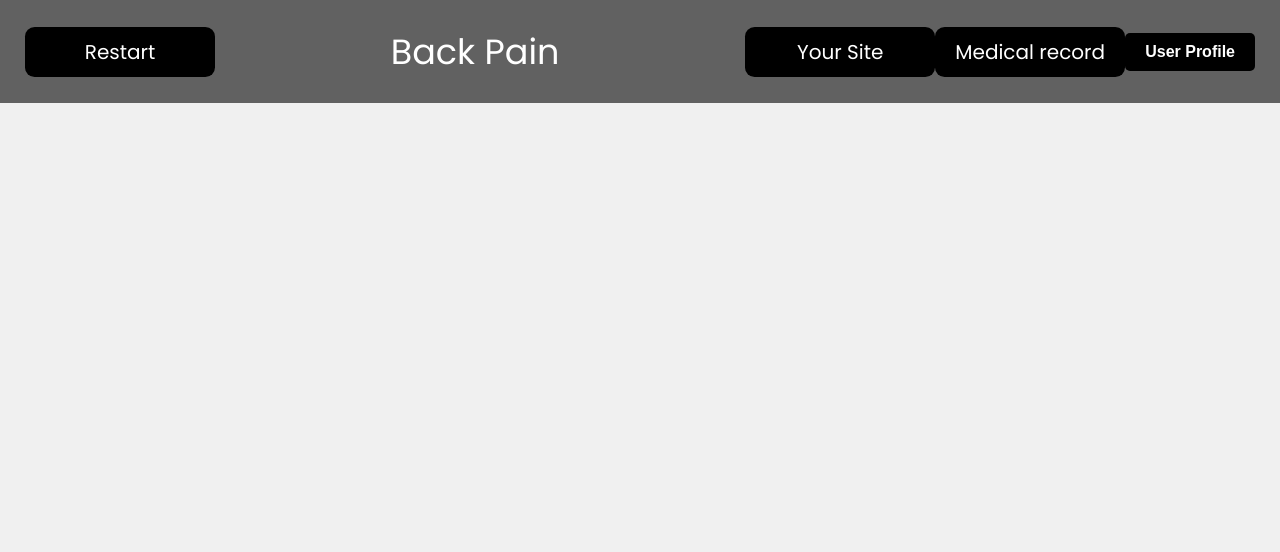
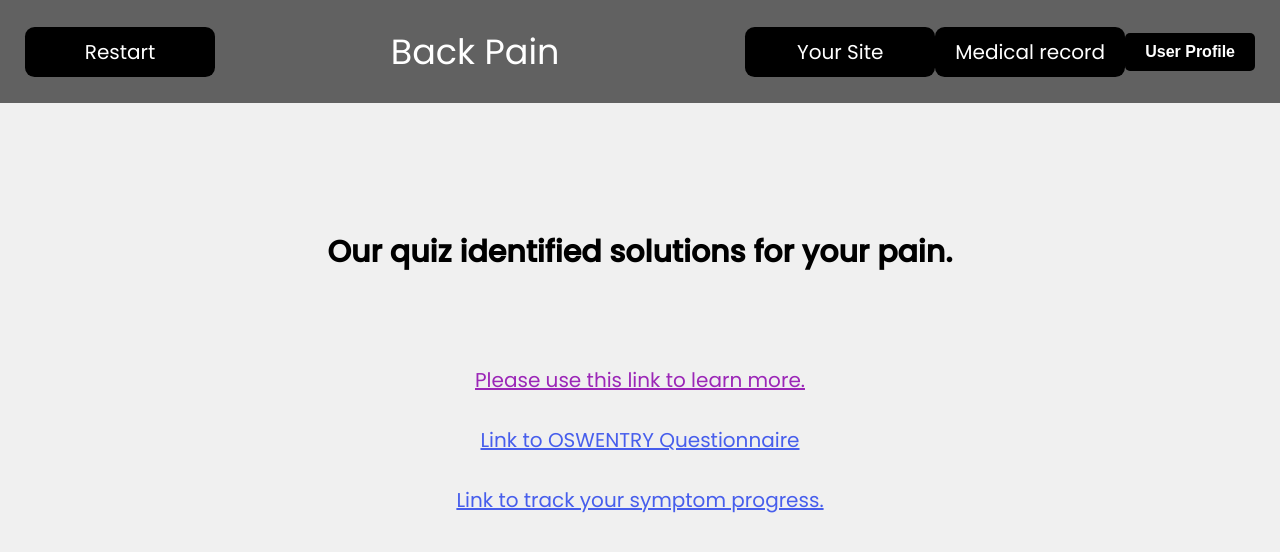
Before and after one commit to apurvsibal/RedFlagsBITS, a Flask app: page /diagnosis in a window 1280 px wide. Shown: the top 552 px of the page. Run offline with Flask 2, Linux system fonts and the light colour scheme.

Commit message:
Added all graphs

```diff
--- a/app.py
+++ b/app.py
@@ -30,17 +30,40 @@ app.secret_key = secret_key
 path = str(os.path.dirname(os.path.abspath(__file__)))
 path = path.replace('\\', '/')
 app.config['files'] = path + '/temp/'
+
 db = sqlite3.connect('backpain.db', check_same_thread=False) # Connect to database
 cursor = db.cursor()
 cursor.execute('''CREATE TABLE IF NOT EXISTS symptoms(
     id INTEGER PRIMARY KEY AUTOINCREMENT,
-    date DATE,
+    datetime_column TEXT,
     symptom1 TEXT,
     symptom2 TEXT,
     symptom3 TEXT,
     symptom4 TEXT);''')
-    # add more tables if necessary
+# also too include: username TEXT,
 db.commit() # Create "symptoms" table if not already created
+cursor.execute('''CREATE TABLE IF NOT EXISTS oswentry_individual(
+    id INTEGER PRIMARY KEY AUTOINCREMENT,
+    datetime_column TEXT,
+    score1 INT,
+    score2 INT,
+    score3 INT,
+    score4 INT,
+    score5 INT,
+    score6 INT,
+    score7 INT,
+    score8 INT,
+    score9 INT,
+    score10 INT);''')
+# also too include: username TEXT,
+db.commit() # Create "oswentry_individual" table if not already created
+cursor.execute('''CREATE TABLE IF NOT EXISTS oswentry_total(
+    id INTEGER PRIMARY KEY AUTOINCREMENT,
+    datetime_column TEXT,
+    score INT);''')
+# also too include: username TEXT,
+db.commit() # Create "oswentry_total" table if not already created
+db.close()
 
 babel = Babel(app)
 app.config['LANGUAGES'] = {'en': 'English', 'es': 'Spanish', 'fr': 'French', 'hi':'Hindi','zh':'Chinese'}
@@ -207,12 +230,15 @@ def mobile_msk_questionaire():
             answers[q] = request.form.get(q)  # Get the answer to the question q
             symptom_data.append(answers[q])  # Adds answer by patients into array
         diagnosis_URL = model.diagnose(questions, answers)  # Gets the diagnosis based on the answers to the questions
-        today = date.today().isoformat()
+        today = datetime.now().strftime('%Y-%m-%d %H:%M:%S')
+        db = sqlite3.connect('backpain.db', check_same_thread=False) # Connect to database
+        cursor = db.cursor()
         cursor.execute('''
-        INSERT INTO symptoms (date, symptom1, symptom2, symptom3, symptom4)
+        INSERT INTO symptoms (datetime_column, symptom1, symptom2, symptom3, symptom4)
         VALUES (?, ?, ?, ?, ?)''', (today, symptom_data[0], symptom_data[1], symptom_data[2], symptom_data[3]))
         db.commit() # Inserts symptoms of the patient into database
-        return render_template('Diagnosis.html', questions=questions, answers=answers, diagnosis=diagnosis_URL)
+        db.close()
+        return render_template('diagnosis.html', questions=questions, answers=answers, diagnosis=diagnosis_URL)
     terms_conditions_url = url_for('temp_placeholder')  # Sets the URL for the terms and conditions
     return render_template('questionaire.html', questions=questions, answers=answers,
                            terms_conditions_url=terms_conditions_url)  # Display the questionnaire if
@@ -223,39 +249,192 @@ def mobile_msk_questionaire():
 def progress():
     # Query the symptom data from the database
     plt.switch_backend('Agg') # To avoid crashing the server while plotting the graph
-    cursor.execute('SELECT date, symptom1, symptom2, symptom3, symptom4 FROM symptoms')
-    rows = cursor.fetchall() # Fetches all data returned from above query
+    db = sqlite3.connect('backpain.db', check_same_thread=False) # Connect to database
+    cursor = db.cursor()
+    # Query the Oswestry data from the database
+    cursor.execute('SELECT * FROM (SELECT datetime_column, score1, score2, score3, score4, score5, score6, score7, score8, score9, score10 FROM oswentry_individual ORDER BY datetime_column DESC LIMIT 6) ORDER BY datetime_column ASC')
+    # also too include: WHERE username = ?     - session['username']
+    oswentry_rows = cursor.fetchall() # Fetches Oswestry data
 
-    # Prepare the data for plotting
-    data = {
-        'Date': [row[0] for row in rows],
-        'Symptom1': [row[1] for row in rows],
-        'Symptom2': [row[2] for row in rows],
-        'Symptom3': [row[3] for row in rows],
-        'Symptom4': [row[4] for row in rows]
-        # Add more fields for other symptoms
+    # Query the Oswestry total data from the database
+    cursor.execute('SELECT * FROM (SELECT datetime_column, score FROM oswentry_total ORDER BY datetime_column DESC LIMIT 6) ORDER BY datetime_column ASC')
+    # also too include: WHERE username = ?     - session['username']
+    oswentry_total = cursor.fetchall() # Fetches Oswestry data
+    db.close()
+    # Prepare the Oswestry individual data for plotting
+    oswentry_individual_data = {
+        'Date': [row[0] for row in oswentry_rows],
+        'Score1': [row[1] for row in oswentry_rows],
+        'Score2': [row[2] for row in oswentry_rows],
+        'Score3': [row[3] for row in oswentry_rows],
+        'Score4': [row[4] for row in oswentry_rows],
+        'Score5': [row[5] for row in oswentry_rows],
+        'Score6': [row[6] for row in oswentry_rows],
+        'Score7': [row[7] for row in oswentry_rows],
+        'Score8': [row[8] for row in oswentry_rows],
+        'Score9': [row[9] for row in oswentry_rows],
+        'Score10': [row[10] for row in oswentry_rows]
     }
-    df = pd.DataFrame(data)
+    oswentry_individual_df = pd.DataFrame(oswentry_individual_data)
 
-    # Create the charts or graphs
-    plt.figure(figsize=(6, 4)) # To change size and ratio of graph
-    plt.plot(df['Date'], df['Symptom1'], label='Where is your pain the worst?')
-    plt.plot(df['Date'], df['Symptom2'], label='Is your pain constant?')
-    plt.plot(df['Date'], df['Symptom3'], label='Does your pain get worse when bending?')
-    plt.plot(df['Date'], df['Symptom4'], label='Does your pain get worse when sitting or standing?')
-    # Add more plots for other symptoms
+    # Prepare the Oswestry total data for plotting
+    oswentry_total_data = {
+        'Date': [row[0] for row in oswentry_total],
+        'Score': [row[1] for row in oswentry_total]
+    }
+    oswentry_df = pd.DataFrame(oswentry_total_data)
 
+    # Create the Oswestry graph
+    plt.figure(figsize=(6, 3))
+    plt.plot(oswentry_individual_df['Date'], oswentry_individual_df['Score1'], label='Pain Intensity')
+    plt.xticks(fontsize=5)
+    plt.yticks(fontsize=10)
+    plt.ylim(0,5) #Range of symptom severity
+    plt.legend()
     plt.xlabel('Date')
-    plt.ylabel('Symptom Severity')
-    plt.title('Symptom Progression Over Time')
-    plt.grid(True, linestyle='--') #to include gridlines, easier to read
-    # plt.yticks(fontsize=4) #for chaning font of y-axis labels
-    plt.legend(bbox_to_anchor=(1.02, 1), loc='upper left', borderaxespad=0) # To get the legend out of the graph
-    #plt.legend() # To let the legend be in the plot at the best place
-    # Save the plot to a file
-    plot_filename="RedFlagsBITS/static/img/progress_plot.png"
-    plt.savefig(plot_filename, bbox_inches = 'tight') #to prevent cropping any part of the graph
-    return render_template('Progress.html', plot_filename="/static/img/progress_plot.png")
+    plt.ylabel('Severity')
+    plt.title('Progression Over Time')
+    plt.grid(True, linestyle='--')
+    oswentry_1 = "static/img/oswestry1.png" # Save the Oswestry graph to a file
+    plt.savefig(oswentry_1, bbox_inches='tight') #to prevent cropping any part of the graph
+
+    plt.figure(figsize=(6, 3))
+    plt.plot(oswentry_individual_df['Date'], oswentry_individual_df['Score2'], label='Personal Care')
+    plt.xticks(fontsize=5)
+    plt.yticks(fontsize=10)
+    plt.ylim(0,5) #Range of symptom severity
+    plt.legend()
+    plt.xlabel('Date')
+    plt.ylabel('Severity')
+    plt.title('Progression Over Time')
+    plt.grid(True, linestyle='--')
+    oswentry_2 = "static/img/oswestry2.png" # Save the Oswestry graph to a file
+    plt.savefig(oswentry_2, bbox_inches='tight') #to prevent cropping any part of the graph
+
+    plt.figure(figsize=(6, 3))
+    plt.plot(oswentry_individual_df['Date'], oswentry_individual_df['Score3'], label='Lifting')
+    plt.xticks(fontsize=5)
+    plt.yticks(fontsize=10)
+    plt.ylim(0,5) #Range of symptom severity
+    plt.legend()
+    plt.xlabel('Date')
+    plt.ylabel('Severity')
+    plt.title('Progression Over Time')
+    plt.grid(True, linestyle='--')
+    oswentry_3 = "static/img/oswestry3.png" # Save the Oswestry graph to a file
+    plt.savefig(oswentry_3, bbox_inches='tight') #to prevent cropping any part of the graph
+
+    plt.figure(figsize=(6, 3))
+    plt.plot(oswentry_individual_df['Date'], oswentry_individual_df['Score4'], label='Walking')
+    plt.xticks(fontsize=5)
+    plt.yticks(fontsize=10)
+    plt.ylim(0,5) #Range of symptom severity
+    plt.legend()
+    plt.xlabel('Date')
+    plt.ylabel('Severity')
+    plt.title('Progression Over Time')
+    plt.grid(True, linestyle='--')
+    oswentry_4 = "static/img/oswestry4.png" # Save the Oswestry graph to a file
+    plt.savefig(oswentry_4, bbox_inches='tight') #to prevent cropping any part of the graph
+
+    plt.figure(figsize=(6, 3))
+    plt.plot(oswentry_individual_df['Date'], oswentry_individual_df['Score5'], label='Sitting')
+    plt.xticks(fontsize=5)
+    plt.yticks(fontsize=10)
+    plt.ylim(0,5) #Range of symptom severity
+    plt.legend()
+    plt.xlabel('Date')
+    plt.ylabel('Severity')
+    plt.title('Progression Over Time')
+    plt.grid(True, linestyle='--')
+    oswentry_5 = "static/img/oswestry5.png" # Save the Oswestry graph to a file
+    plt.savefig(oswentry_5, bbox_inches='tight') #to prevent cropping any part of the graph
+
+    plt.figure(figsize=(6, 3))
+    plt.plot(oswentry_individual_df['Date'], oswentry_individual_df['Score6'], label='Standing')
+    plt.xticks(fontsize=5)
+    plt.yticks(fontsize=10)
+    plt.ylim(0,5) #Range of symptom severity
+    plt.legend()
+    plt.xlabel('Date')
+    plt.ylabel('Severity')
+    plt.title('Progression Over Time')
+    plt.grid(True, linestyle='--')
+    oswentry_6 = "static/img/oswestry6.png" # Save the Oswestry graph to a file
+    plt.savefig(oswentry_6, bbox_inches='tight') #to prevent cropping any part of the graph
+
+    plt.figure(figsize=(6, 3))
+    plt.plot(oswentry_individual_df['Date'], oswentry_individual_df['Score7'], label='Sleeping')
+    plt.xticks(fontsize=5)
+    plt.yticks(fontsize=10)
+    plt.ylim(0,5) #Range of symptom severity
+    plt.legend()
+    plt.xlabel('Date')
+    plt.ylabel('Severity')
+    plt.title('Progression Over Time')
+    plt.grid(True, linestyle='--')
+    oswentry_7 = "static/img/oswestry7.png" # Save the Oswestry graph to a file
+    plt.savefig(oswentry_7, bbox_inches='tight') #to prevent cropping any part of the graph
+
+    plt.figure(figsize=(6, 3))
+    plt.plot(oswentry_individual_df['Date'], oswentry_individual_df['Score8'], label='Social Life')
+    plt.xticks(fontsize=5)
+    plt.yticks(fontsize=10)
+    plt.ylim(0,5) #Range of symptom severity
+    plt.legend()
+    plt.xlabel('Date')
+    plt.ylabel('Severity')
+    plt.title('Progression Over Time')
+    plt.grid(True, linestyle='--')
+    oswentry_8 = "static/img/oswestry8.png" # Save the Oswestry graph to a file
+    plt.savefig(oswentry_8, bbox_inches='tight') #to prevent cropping any part of the graph
+
+    plt.figure(figsize=(6, 3))
+    plt.plot(oswentry_individual_df['Date'], oswentry_individual_df['Score9'], label='Traveling')
+    plt.xticks(fontsize=5)
+    plt.yticks(fontsize=10)
+    plt.ylim(0,5) #Range of symptom severity
+    plt.legend()
+    plt.xlabel('Date')
+    plt.ylabel('Severity')
+    plt.title('Progression Over Time')
+    plt.grid(True, linestyle='--')
+    oswentry_9 = "static/img/oswestry9.png" # Save the Oswestry graph to a file
+    plt.savefig(oswentry_9, bbox_inches='tight') #to prevent cropping any part of the graph
+
+    plt.figure(figsize=(6, 3))
+    plt.plot(oswentry_individual_df['Date'], oswentry_individual_df['Score10'], label='Employment/Homemaking')
+    plt.xticks(fontsize=5)
+    plt.yticks(fontsize=10)
+    plt.ylim(0,5) #Range of symptom severity
+    plt.legend()
+    plt.xlabel('Date')
+    plt.ylabel('Severity')
+    plt.title('Progression Over Time')
+    plt.grid(True, linestyle='--')
+    oswentry_10 = "static/img/oswestry10.png" # Save the Oswestry graph to a file
+    plt.savefig(oswentry_10, bbox_inches='tight') #to prevent cropping any part of the graph
+
+    plt.figure(figsize=(10, 5))
+    plt.plot(oswentry_df['Date'], oswentry_df['Score'], label='Disability score')
+    ax=plt.subplot()
+    plt.xticks(fontsize=5)
+    plt.yticks(fontsize=10)
+    plt.ylim(0,50) #Range of symptom severity
+    ax.set_yticks((0, 5, 10, 15, 20, 25, 30, 35, 40, 50))
+    ax.set_yticklabels(("No disability", "Mild disability", "10", "Moderate disability", "20",
+                        "Severe disability", "30", "Completely disabled", "40", "50"))
+    plt.legend()
+    plt.xlabel('Date')
+    plt.ylabel('Disability Severity')
+    plt.title('Progression Over Time')
+    plt.grid(True, linestyle='--')
+    oswentry_all = "static/img/oswestry.png" # Save the Oswestry graph to a file
+    plt.savefig(oswentry_all, bbox_inches='tight') #to prevent cropping any part of the graph
+
+    return render_template('Progress.html', oswentry_1=oswentry_1, oswentry_2=oswentry_2,oswentry_3=oswentry_3,
+                            oswentry_4=oswentry_4, oswentry_5=oswentry_5, oswentry_6=oswentry_6, oswentry_7=oswentry_7,
+                            oswentry_8=oswentry_8, oswentry_9=oswentry_9, oswentry_10=oswentry_10, oswentry_all=oswentry_all)
 
 
 @app.route('/OSWENTRY_Back_Pain')
@@ -305,11 +484,17 @@ def Lower_Backpain():
 
 @app.route('/OSWENTRY_Back_Pain', methods=['POST'])
 def OSWENTRY_Low_Back_Pain_Questionaire_evaluation():
-    """
-
-    """
-    score = model.score_OSWENTRY(request.form)
+    score, symptoms_data = model.score_OSWENTRY(request.form)
     disability = model.get_disability_level_from_score(score)
+    today = datetime.now().strftime('%Y-%m-%d %H:%M:%S')
+    cursor.execute("INSERT INTO oswentry_individual (datetime_column, score1, score2, score3, score4, score5, score6, score7, score8, score9, score10) VALUES (?, ?, ?, ?, ?, ?, ?, ?, ?, ?, ?)",
+                   (today, symptoms_data[0], symptoms_data[1], symptoms_data[2], symptoms_data[3], symptoms_data[4],
+                    symptoms_data[5], symptoms_data[6], symptoms_data[7], symptoms_data[8], symptoms_data[9]))
+    db.commit()
+    cursor.execute("INSERT INTO oswentry_total (datetime_column, score) VALUES (?, ?)",
+                   (today, score))
+    db.commit()
+    db.close()
     return render_template('OSWENTRY_Results.html', score=score, disability=disability)
 
 
--- a/model.py
+++ b/model.py
@@ -99,12 +99,15 @@ def score_OSWENTRY(answers):
     questions = get_OSWENTRY_Questionnaire()
     question_length = len(questions)
     score = 0
+    symptoms_data = []
     for i in range(question_length):
         answer = answers.get(f'{i + 1}')
         if answer is None:
+            symptoms_data.append("NULL")
             continue
         score += (questions[i].index(answer) - 2)
-    return score
+        symptoms_data.append((questions[i].index(answer) - 2))
+    return score, symptoms_data
 
 def get_disability_level_from_score(score):
     if score < 5:
--- a/templates/OSWENTRY_Results.html
+++ b/templates/OSWENTRY_Results.html
@@ -9,7 +9,8 @@
     <textarea rows="5" cols="70" style="border: 1px black solid"></textarea>
     <br>
     <button class="default_button" style="width: 300px">{{ gettext('Submit') }}</button>
-
+    <br><br>
+    <a href="/Progress">Link to track your symptom progress.</a>
     <br><br>
     <div style="display: flex; justify-content: center">
         <div style="text-align: left">
--- a/templates/diagnosis.html
+++ b/templates/diagnosis.html
@@ -1,7 +1,21 @@
 {% extends 'Base.html' %}
 
 {% block content %}
-    <h2>{{ header_1}}</h2>
 
+    <strong style="font-size:30px;">
+      <br>
+        {{ gettext('Our quiz identified solutions for your pain.') }}
+    <br>
+    </strong>  <br><br><br>
+
+    <a href="{{ diagnosis }}">{{ gettext('Please use this link to learn more.') }}</a>
+
+    <br><br>
+
+    <a href="{{ url_for('OSWENTRY_Low_Back_Pain_Questionaire') }}">{{ gettext('Link to OSWENTRY Questionnaire') }}</a>
+
+    <br><br>
+
+    <a href="/Progress">Link to track your symptom progress.</a>
 
 {% endblock %}
```
Also changed, not shown: Back_Pain_App.py (+222 -37 lines), templates/Progress.html (+35 -3 lines), backpain.db, static/img/symptom_progress_plot.png (added).
